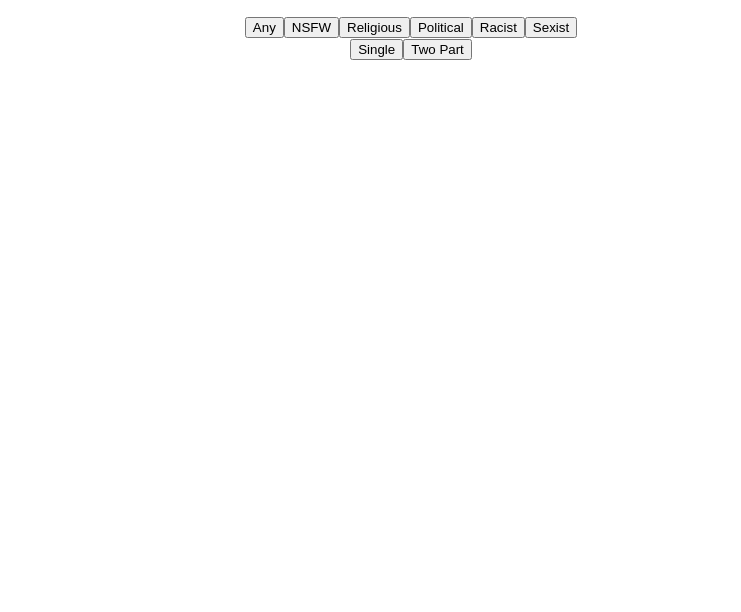
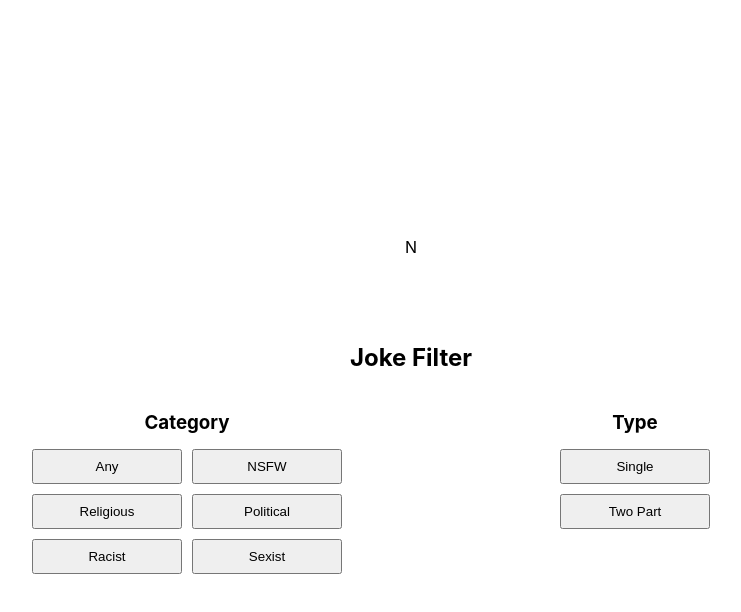
Before and after one commit to italiaiello/jokes, a React (Create React App) app: page / in a window 1280 px wide. Shown: the top 612 px of the page, without its empty margins (229-970 px from the left). Built offline with nearby package versions, Linux system fonts and the light colour scheme; no server answers.

Commit message:
close to getting the app fully functional

```diff
--- a/src/App.css
+++ b/src/App.css
@@ -1,38 +1,61 @@
 .App {
   text-align: center;
+  height: 100vh;
+  display: flex;
+  flex-direction: column;
+  justify-content: center;
+  align-items: center;
 }
 
-.App-logo {
-  height: 40vmin;
-  pointer-events: none;
+/* Criteria */
+
+.criteria {
+  margin-top: 50px;
 }
 
-@media (prefers-reduced-motion: no-preference) {
-  .App-logo {
-    animation: App-logo-spin infinite 20s linear;
-  }
+form {
+  width: 80%;
+  margin: 0 auto;
+  display: flex;
+  justify-content: space-around;
 }
 
-.App-header {
-  background-color: #282c34;
-  min-height: 100vh;
+form article {
+  margin: 0;
+  display: flex;
+}
+
+.flagSelect, .typeSelect {
+  width: 50%;
   display: flex;
   flex-direction: column;
-  align-items: center;
-  justify-content: center;
-  font-size: calc(10px + 2vmin);
-  color: white;
 }
 
-.App-link {
-  color: #61dafb;
+.flagSelect article {
+  width: 80%;
+  flex-wrap: wrap;
+  flex-direction: row;
+  justify-content: center;
+  margin: 0 auto;
 }
 
-@keyframes App-logo-spin {
-  from {
-    transform: rotate(0deg);
-  }
-  to {
-    transform: rotate(360deg);
-  }
+.typeSelect article{
+  width: 100%;
+  flex-direction: column;
+  justify-content: center;
+  align-items: center;
 }
+
+.flagSelect h3, .typeSelect h3 {
+  margin-bottom: 10px;
+}
+
+button {
+  margin: 5px;
+  width: 150px;
+  height: 35px;
+}
+
+.selected {
+  background-color: green;
+}
--- a/src/App.js
+++ b/src/App.js
@@ -8,14 +8,23 @@ const App = () => {
   const [flags, setFlags] = useState(['Any'])
   const [type, setType] = useState()
   const [isLoading, jokeData] = useJokeFetch(`https://sv443.net/jokeapi/v2/joke/${flags.join('')}`, flags, type)
-  console.log(jokeData)
+
   return (
     <div className="App">
       {
         isLoading ?
         <h2>Loading joke...</h2>
         :
-        <p>{jokeData.category}</p>
+        (
+          jokeData.length === 2 ?
+          <div>
+            <p>{jokeData[0]}</p>
+            <p>{jokeData[1]}</p>
+          </div>
+          :
+          <p>{jokeData[0]}</p>
+        )
+
       }
       <Criteria />
     </div>
--- a/src/components/Criteria/Criteria.js
+++ b/src/components/Criteria/Criteria.js
@@ -1,10 +1,16 @@
-import React from 'react';
+import React, { useState } from 'react';
 
 const Criteria = props => {
+
+    const [isSelected, setIsSelected] = useState(false);
+
     return (
         <section className="criteria">
+            <h2>Joke Filter</h2>
             <form>
                 <article className="flagSelect">
+                    <h3>Category</h3>
+                    <article>
                         <button>Any</button>
                         <button>NSFW</button>
                         <button>Religious</button>
@@ -12,9 +18,14 @@ const Criteria = props => {
                         <button>Racist</button>
                         <button>Sexist</button>
                     </article>
+                </article>
+                <br />
                 <article className="typeSelect">
+                    <h3>Type</h3>
+                    <article>
                         <button>Single</button>
                         <button>Two Part</button>
+                    </article>
                 </article>
             </form>
         </section>
--- a/src/hooks/displayJoke.js
+++ b/src/hooks/displayJoke.js
@@ -18,8 +18,14 @@ export const useJokeFetch = (url, dependencies) => {
         fetch(url)
         .then(response => response.json())
         .then (data => {
-            setIsLoading(false);
-            setJokeData(data);
+            if (data.type === 'twopart') {
+                setIsLoading(false)
+                setJokeData([data.setup, data.delivery])
+            } else {
+                setJokeData([data.joke])
+            }
+
+
         })
         .catch(err => {
             console.log(err)
```
Lines whose indentation alone changed are shown as unchanged.
